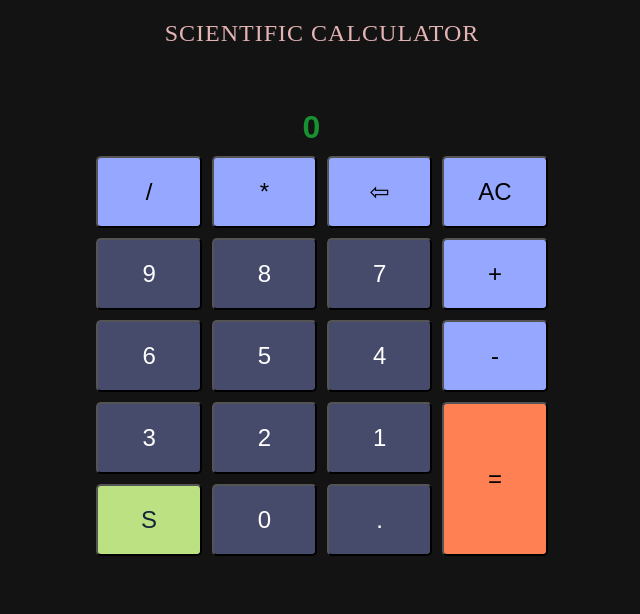
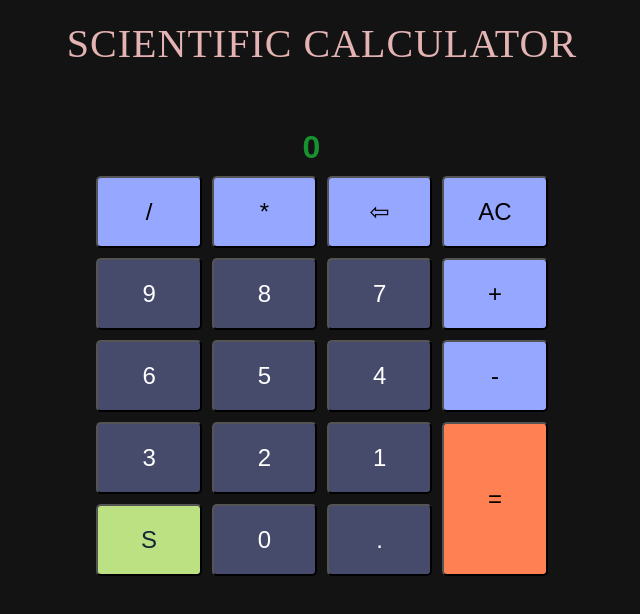
Before and after one commit to Neelesh2005/Desktop, a plain HTML site: page index.html in a window 768 px wide. Shown: the top 614 px of the page, without its empty margins (62-702 px from the left). Drawn offline with Linux system fonts and the light colour scheme.

Commit message:
Update calc.css

```diff
--- a/calc.css
+++ b/calc.css
@@ -148,6 +148,9 @@ button:hover {
     color: black;
 }
 @media(max-width:1000px) and (min-width:768px){
+    h1{
+        font-size: 2.75em;
+    }
     main{
         width: 60%;
 
@@ -159,7 +162,7 @@ button:hover {
 }
 @media (max-width:768px){
     h1{
-        font-size:1.5em;
+        font-size:2.5em;
     }
     main{
         width: 60%;
```
